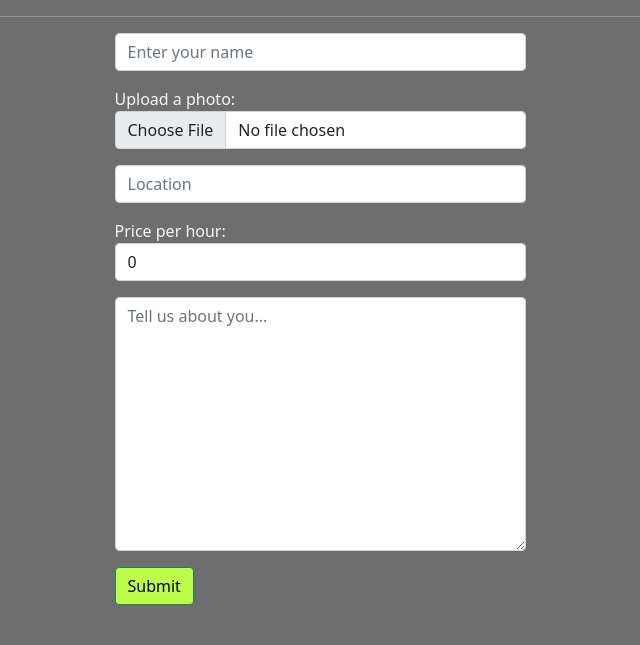
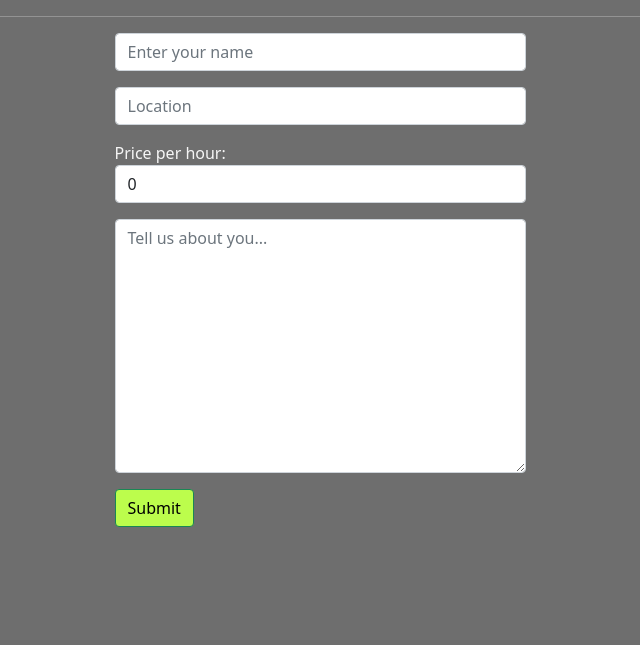
Before and after one commit to Code-Institute-Submissions/MichaelLetson-Django-Portfolio-Project_NovResub, a Django app: page /new_post/ in a window 1280 px wide. Shown: the part 68-713 px from the top of the page, without its empty margins (320-960 px from the left). Run offline with Django 3.2, Linux system fonts and the light colour scheme; some libraries are stand-ins or nearby versions.

Commit message:
ability to upload own images is out of remit for this project, removed ability to upload image from form, and used Code Institute provided image as placeholder

```diff
--- a/PT_APP/forms.py
+++ b/PT_APP/forms.py
@@ -4,11 +4,10 @@ from django import forms
 class NewPostForm(forms.ModelForm):
     class Meta:
         model = Post
-        fields = ('name', 'featured_image', 'location', 'price', 'content',)
+        fields = ('name', 'location', 'price', 'content',)
 
         labels = {
             'name': '',
-            'featured_image': 'Upload a photo',
             'location': '',
             'price': 'Price per hour',
             'content': '',
@@ -16,7 +15,6 @@ class NewPostForm(forms.ModelForm):
 
         widgets = {
             'name': forms.TextInput(attrs={'class':'form-control', 'placeholder':'Enter your name'}),
-            'featured_image':forms.ClearableFileInput(attrs={'class':'form-control', 'type':'file', 'id':'formFile'}),
             'location':forms.TextInput(attrs={'class':'form-control', 'placeholder':'Location'}),
             'price':forms.NumberInput(attrs={'class':'form-control', 'placeholder':'Session price per hour'}),
             'content':forms.Textarea(attrs={'class':'form-control', 'placeholder':'Tell us about you...'}),
--- a/PT_APP/models.py
+++ b/PT_APP/models.py
@@ -9,7 +9,7 @@ STATUS = ((0, "Draft"), (1, "Published"))
 class Post(models.Model):
     name = models.CharField(max_length=200, unique=True)
     slug = AutoSlugField(populate_from='name', editable=True, always_update=True) # noqa
-    featured_image = models.ImageField(upload_to='images/', blank=True, default='placeholder') # noqa
+    featured_image = CloudinaryField('image', default='placeholder') # noqa
     location = models.CharField(max_length=200, blank=True)
     price = models.DecimalField(
         decimal_places=2,
--- a/templates/index.html
+++ b/templates/index.html
@@ -37,7 +37,7 @@
                         <div class="card-body background-lightgreen">
                             {% if "placeholder" in post.featured_image.url %}
                                 <img class="card-img-top"
-                                    src="../media/images/alexandra-tran-fS3tGOkp0xY-unsplash.jpg">
+                                    src="https://codeinstitute.s3.amazonaws.com/fullstack/blog/default.jpg">
                                 {% else %}
                                 <img class="card-img-top" src=" {{ post.featured_image.url }}">
                                 {% endif %}
--- a/templates/new_post.html
+++ b/templates/new_post.html
@@ -16,7 +16,7 @@
 
 <div col-12>
     <div class="d-flex justify-content-center">
-        <form action='' method="post" enctype="multipart/form-data">
+        <form action='' method="post">
             {% csrf_token %}
             {{ form.as_p }}
             <button type="submit" class="btn btn-success">Submit</button>
--- a/templates/post_detail.html
+++ b/templates/post_detail.html
@@ -12,7 +12,7 @@
             <div class="d-none d-md-block col-md-6 masthead-image">
                 <!-- The featured image URL goes in the src attribute -->
                 {% if "placeholder" in post.featured_image.url %}
-                <img src="../static/images/alexandra-tran-fS3tGOkp0xY-unsplash.jpg" width="100%">
+                <img src="https://codeinstitute.s3.amazonaws.com/fullstack/blog/default.jpg" width="100%">
                 {% else %}
                 <img src="{{ post.featured_image.url }}" width="100%">
                 {% endif %}
```
Also changed, not shown: PT_APP/migrations/0006_alter_post_featured_image.py (added).
